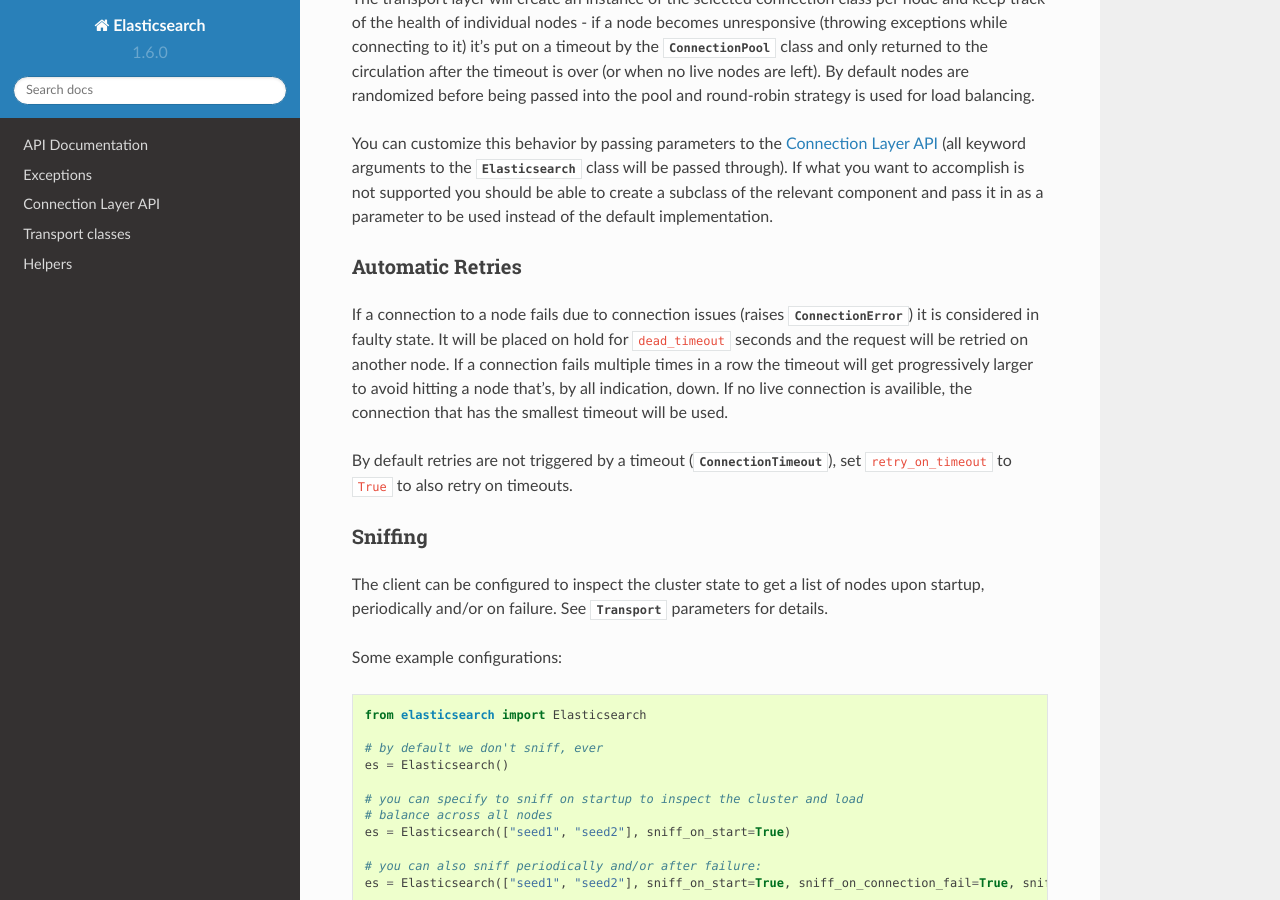
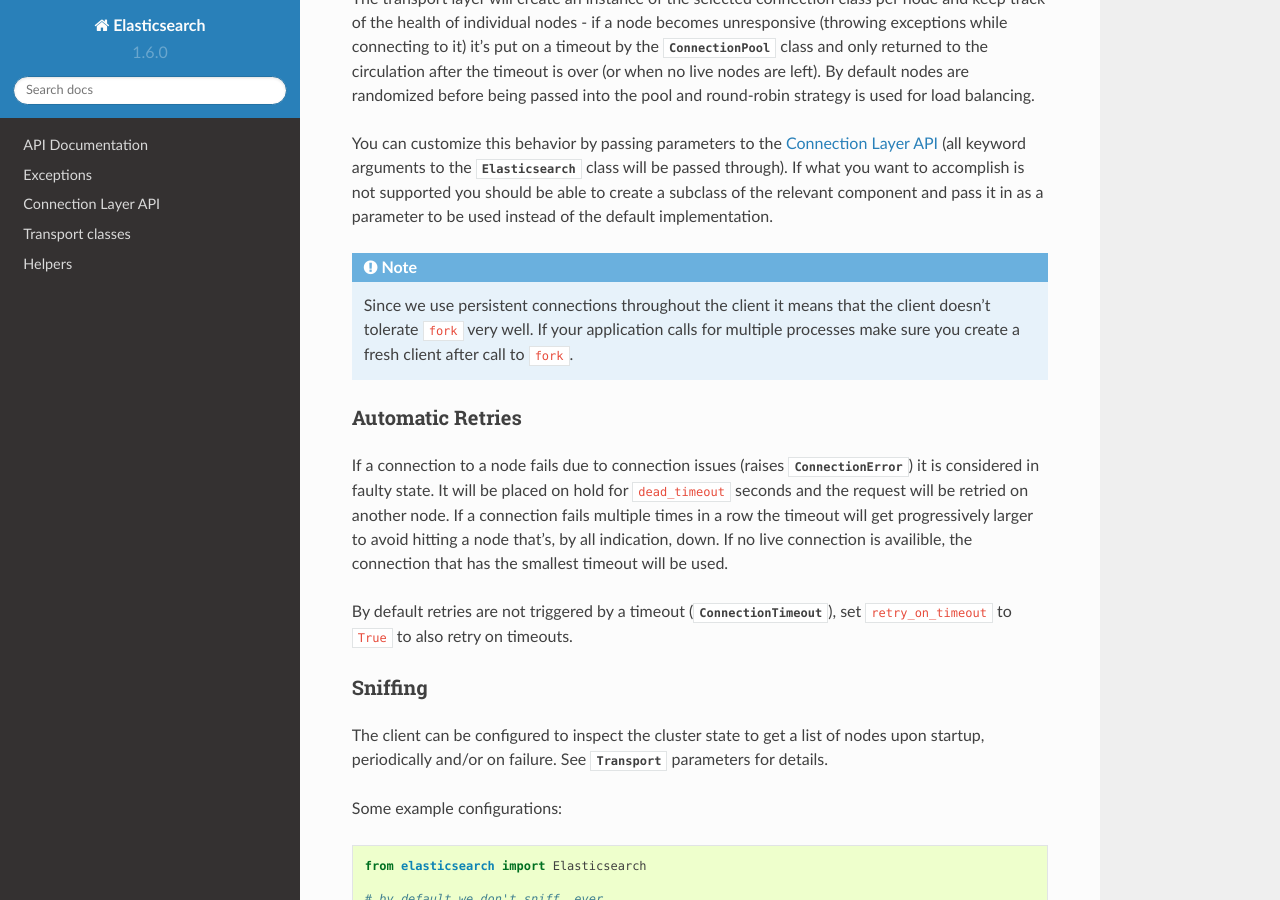
Before and after one commit to Logiclayer1111/elasticsearch, a Sphinx documentation site: the page built from docs/index.rst, in a window 1280 px wide and 900 px high, scrolled down 1559 px. Built offline with Sphinx 7.4.7 and the Read the Docs theme 2.0.0, drawn with Linux system fonts in a browser that asks for light colours.

Commit message:
Added docs about persistent connection and fork
Fixes #237, thanks aaugustin!

```diff
--- a/docs/index.rst
+++ b/docs/index.rst
@@ -93,6 +93,14 @@
 you want to accomplish is not supported you should be able to create a subclass
 of the relevant component and pass it in as a parameter to be used instead of
 the default implementation.
+
+
+.. note::
+
+    Since we use persistent connections throughout the client it means that the
+    client doesn't tolerate ``fork`` very well. If your application calls for
+    multiple processes make sure you create a fresh client after call to
+    ``fork``.
 
 
 Automatic Retries
```
